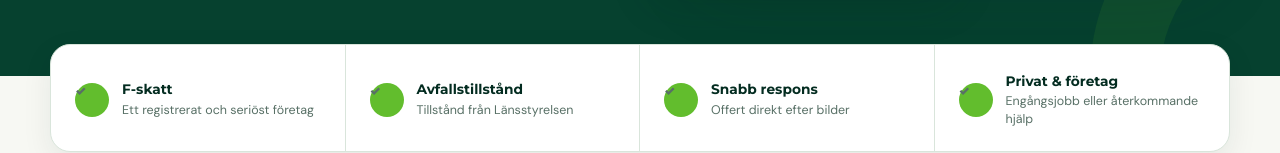
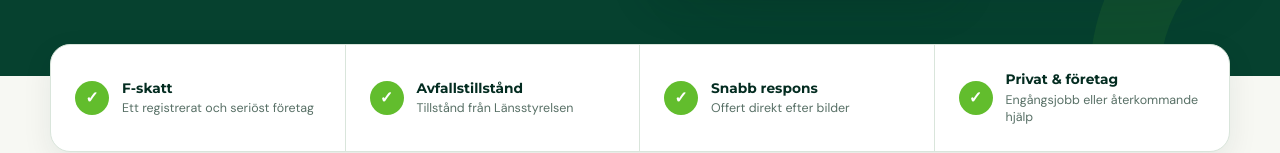
Before and after one commit to mohammedyasmine/yasmine, a plain HTML site: page index.html in a window 1280 px wide. Shown: the part 806-959 px from the top of the page. Drawn offline with Linux system fonts and the light colour scheme.

Commit message:
Refactor trust-check and trust-item styles

```diff
--- a/index.html
+++ b/index.html
@@ -611,16 +611,20 @@
       border-right: 0;
     }
 
-    .trust-check {
+    .trust-item > .trust-check {
       width: 34px;
       height: 34px;
       flex: 0 0 auto;
       display: grid;
       place-items: center;
+      margin: 0;
       border-radius: 50%;
       background: var(--leaf);
       color: var(--white);
+      font-family: Arial, Helvetica, sans-serif;
+      font-size: 1rem;
       font-weight: 900;
+      line-height: 1;
     }
 
     .trust-item strong {
@@ -631,7 +635,7 @@
       line-height: 1.35;
     }
 
-    .trust-item span {
+    .trust-item > span:not(.trust-check) > span {
       display: block;
       margin-top: 3px;
       color: var(--muted);
```
